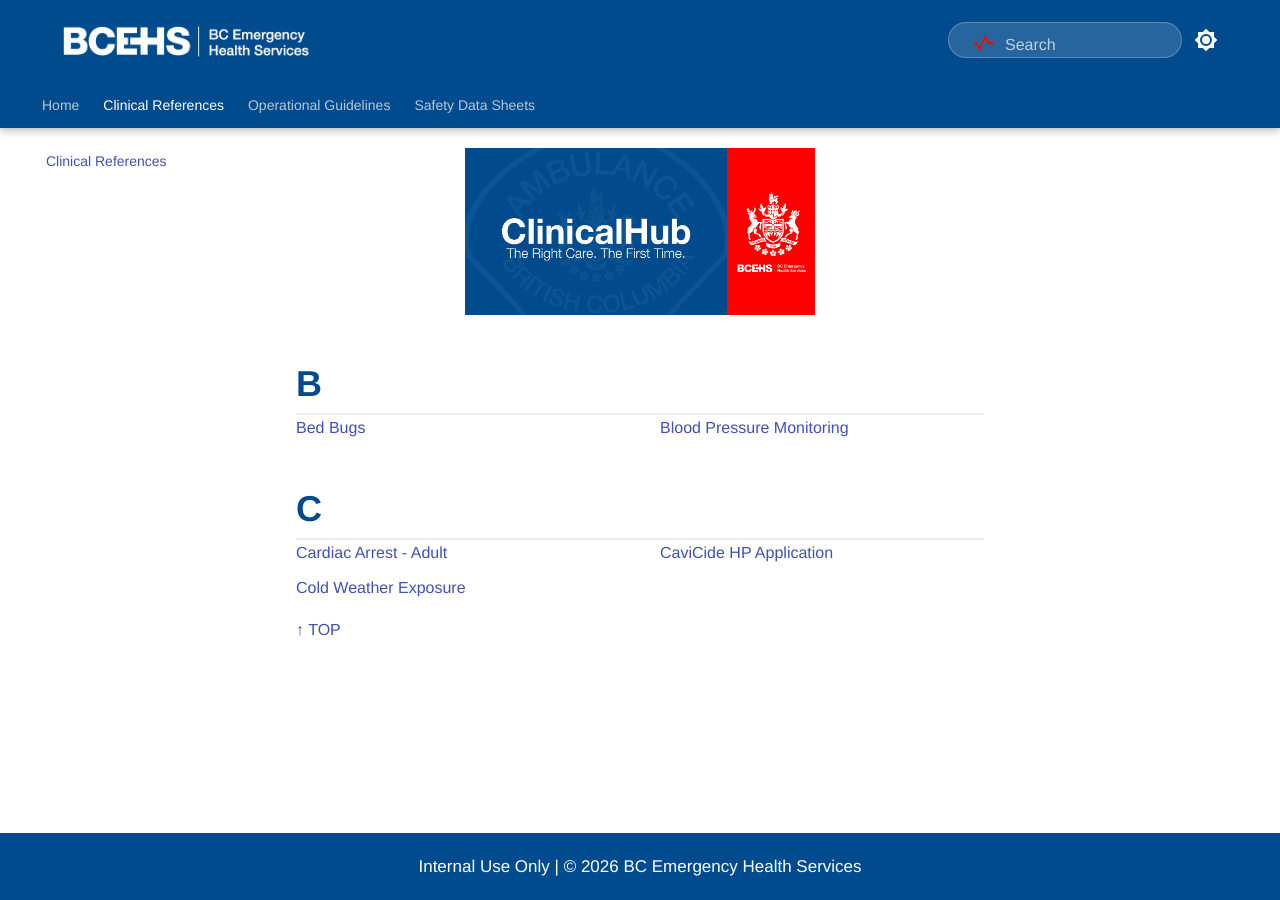
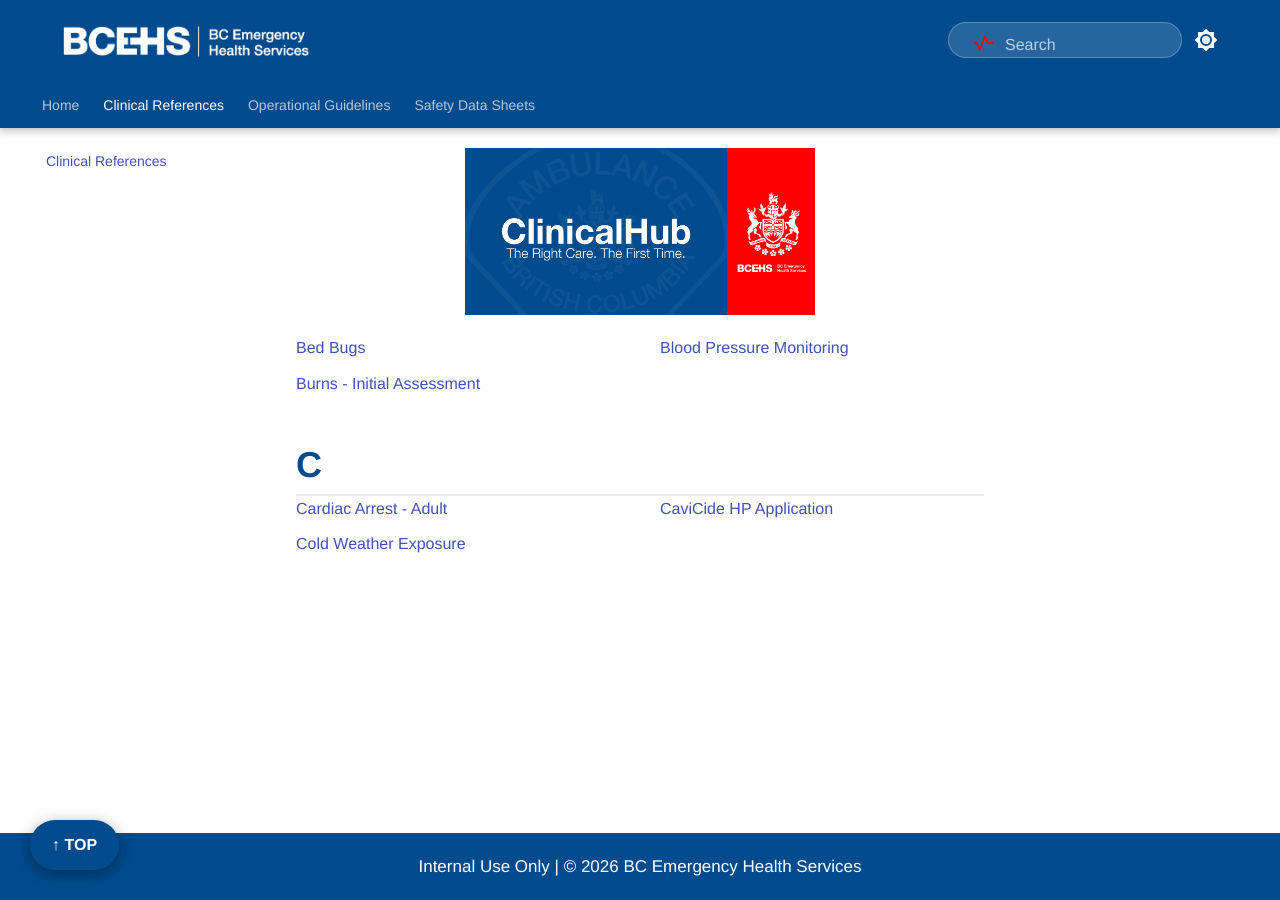
Before and after one commit to bcehsclinicalhub/TangoBot, an MkDocs documentation site: the page built from docs/clinical/index.md, in a window 1280 px wide. Built offline with MkDocs 1.6.1 and Material for MkDocs 9.7.7, drawn with Linux system fonts in a browser that asks for light colours.

Commit message:
UI: Forced ToC visibility and fixed Top Button z-index

```diff
--- a/docs/clinical/index.md
+++ b/docs/clinical/index.md
@@ -4,10 +4,10 @@
 </div>
 
 
-<div class="index-section-header">B</div>
 <div class="index-grid">
-    <a href="/TangoBot/docs/clinical/bed-bugs-procedure/">Bed Bugs</a>
-    <a href="/TangoBot/bp-monitoring/">Blood Pressure Monitoring</a>
+    <a href="bed-bugs-procedure/">Bed Bugs</a>
+    <a href="bp-monitoring/">Blood Pressure Monitoring</a>
+    <a href="burns/">Burns - Initial Assessment</a>
 </div>
 
 
--- a/docs/stylesheets/extra.css
+++ b/docs/stylesheets/extra.css
@@ -87,6 +87,14 @@
   font-weight: 500;
 }
 
+/* --- 5. SIDEBAR & TOC RESTORATION --- */
+/* Forces the Right Sidebar (ToC) to stay visible on iPad/Desktop */
+.md-sidebar--secondary {
+    display: block !important;
+    visibility: visible !important;
+    opacity: 1 !important;
+}
+
 /* --- 6. INDEX GRID --- */
 .index-section-header {
   font-size: 1.8rem !important; font-weight: 800 !important; color: #004B8D !important;
@@ -94,20 +102,27 @@
 }
 .index-grid { display: grid !important; grid-template-columns: repeat(2,1fr) !important; gap: 10px 40px !important; }
 
-/* --- 7. HERO (TIGHTENED SPACING) --- */
-
-.hero-title {
-  font-size: 2.2rem !important;
-  font-weight: 800 !important;
-  color: #004B8D !important;
-  margin-bottom: 0 !important; /* Removes bottom gap from title */
-  padding-bottom: 0 !important;
+/* --- 7. FLOATING NAV (LOCKED & VISIBLE) --- */
+.back-to-top {
+    position: fixed !important;
+    bottom: 30px !important;
+    left: 30px !important;
+    background-color: #004B8D !important;
+    color: white !important;
+    padding: 12px 22px !important;
+    border-radius: 50px !important;
+    font-weight: 700 !important;
+    text-decoration: none !important;
+    /* This ensures it sits ON TOP of your index grid */
+    z-index: 9999 !important;
+    box-shadow: 0 4px 15px rgba(0,0,0,0.4) !important;
+    display: flex !important;
+    align-items: center !important;
 }
 
-.hero-subtitle {
-  font-size: 1.2rem !important;
-  font-style: italic;
-  color: #555 !important;
-  margin-top: -5px !important; /* Pulls subtitle UP toward title */
-  display: block;
+.back-to-top:hover {
+    background-color: #D32F2F !important;
+    transform: translateY(-3px)
+
+
 }
```
